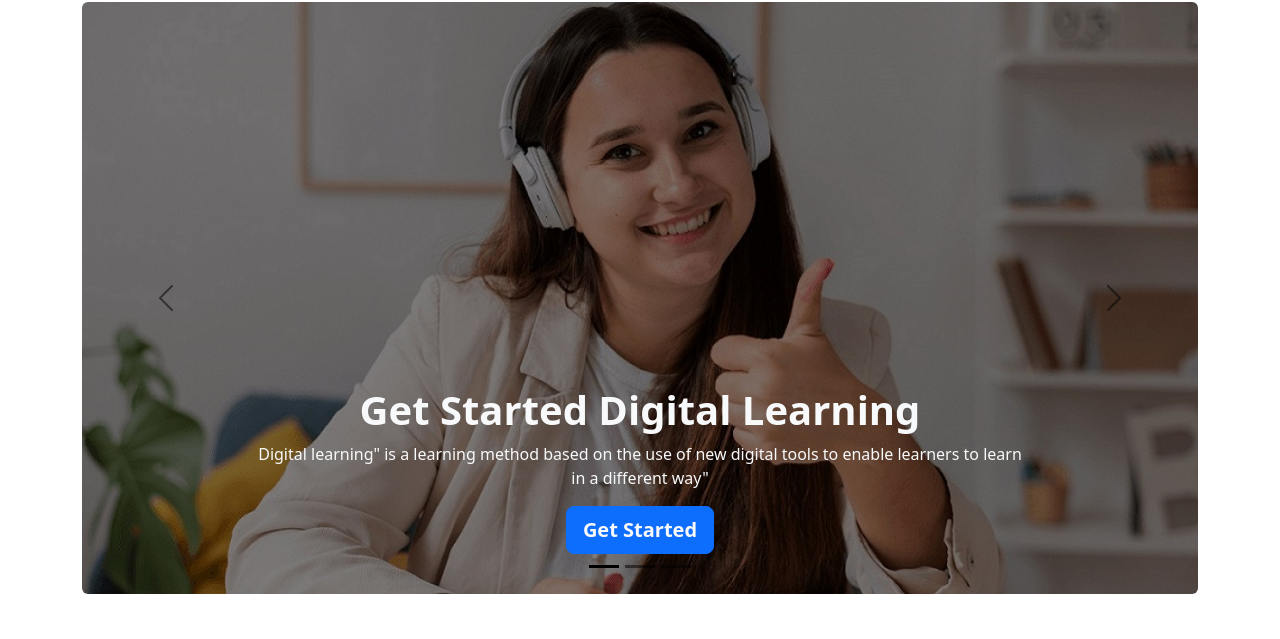
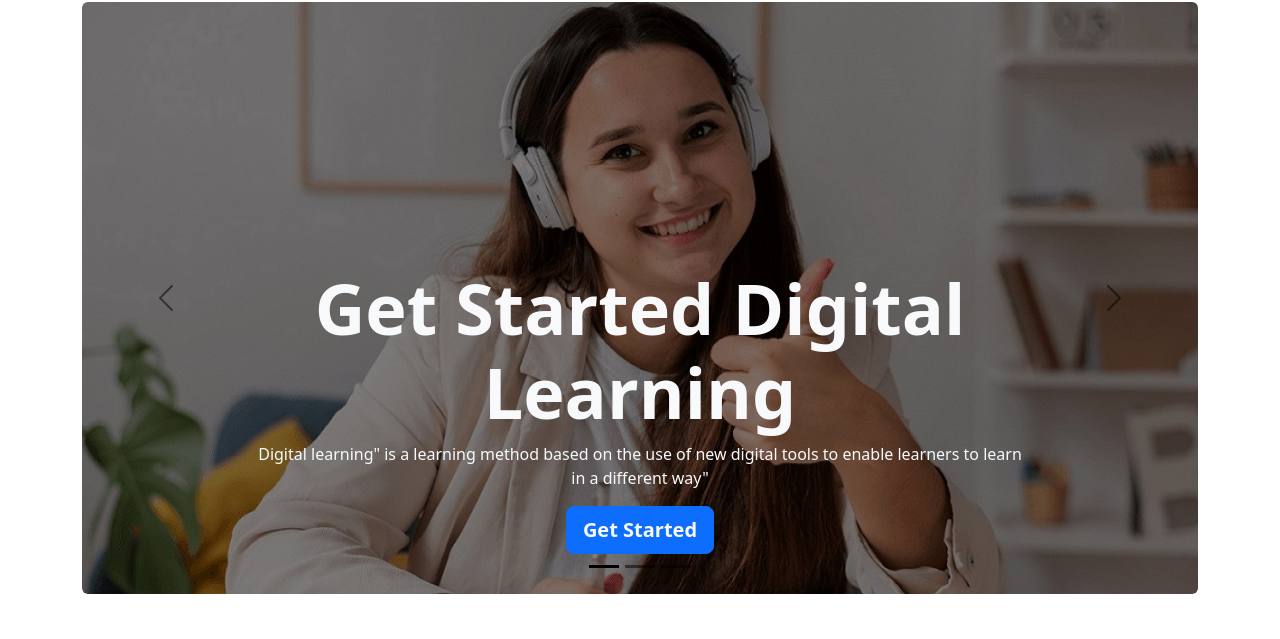
Before and after one commit to MrMernDeveloper/Tech-Website, a plain HTML site: page index.html in a window 1280 px wide. Shown: the part 76-715 px from the top of the page. Drawn offline with nearby package versions, Linux system fonts and the light colour scheme.

Commit message:
changed carousol caption

```diff
--- a/index.html
+++ b/index.html
@@ -72,48 +72,59 @@
                 <div class="carousel-inner rounded">
                     <div class="carousel-item active " data-bs-interval="10000">
                         <img src="images/cover/cover-1.jpg" class="d-block w-100 " style="min-height: 350px;" alt="...">
-                        <div class="carousel-caption ">
-                            <div class=" text-light">
-                                <h5 class="fs-1 fw-bold">Get Started Digital Learning</h5>
+                        <div class="ps-lg-5 pe-lg-5">
+                            <div class="carousel-caption  ">
+                                <div class=" text-light  ">
+                                    <h5 class="fs-1 fw-bold d-md-block d-lg-none ">Get Started Digital Learning</h5>
+                                    <h5 class="display-2 fw-bold d-lg-block  d-none ">Get Started Digital Learning</h5>
                                     <p>Digital learning" is a learning method based on the use of new digital tools to
                                         enable learners to learn in a different
                                         way"</p>
                                     <button class="btn btn-lg btn-primary text-light fw-bold">Get Started</button>
 
                                 </div>
+                        </div>
+
 
                         </div>
                     </div>
-                    <div class="carousel-item " data-bs-interval="10000">
+                    <div class="carousel-item  " data-bs-interval="10000">
                         <img src="images/cover/cover-2.jpg" class="d-block w-100 " style="min-height: 350px;" alt="...">
+                        <div class="ps-lg-5 pe-lg-5">
                             <div class="carousel-caption  ">
-                            <div class=" text-light">
-                                <h5 class="fs-1 fw-bold">Get Started Digital Learning</h5>
+                                <div class=" text-light caption-text ">
+                                    <h5 class="fs-1 fw-bold d-md-block d-lg-none ">Get Started Digital Learning</h5>
+                                    <h5 class="display-2 fw-bold d-lg-block  d-none ">Get Started Digital Learning</h5>
                                     <p>Digital learning" is a learning method based on the use of new digital tools to
-                                    enable learners to learn
-                                    in a different
+                                        enable learners to learn in a different
                                         way"</p>
                                     <button class="btn btn-lg btn-primary text-light fw-bold">Get Started</button>
 
                                 </div>
+                            </div>
+
 
                         </div>
                     </div>
-                    <div class="carousel-item " data-bs-interval="10000">
+                    <div class="carousel-item  " data-bs-interval="10000">
                         <img src="images/cover/cover-3.jpg" class="d-block w-100 " style="min-height: 350px;" alt="...">
+                        <div class="ps-lg-5 pe-lg-5">
                             <div class="carousel-caption  ">
-                            <div class=" text-light">
-                                <h5 class="fs-1 fw-bold">Get Started Digital Learning</h5>
+                                <div class=" text-light caption-text ">
+                                    <h5 class="fs-1 fw-bold d-md-block d-lg-none ">Get Started Digital Learning</h5>
+                                    <h5 class="display-2 fw-bold d-lg-block  d-none ">Get Started Digital Learning</h5>
                                     <p>Digital learning" is a learning method based on the use of new digital tools to
-                                    enable learners to learn
-                                    in a different
+                                        enable learners to learn in a different
                                         way"</p>
                                     <button class="btn btn-lg btn-primary text-light fw-bold">Get Started</button>
 
                                 </div>
+                            </div>
+
 
                         </div>
                     </div>
+
 
 
 
--- a/style/style.css
+++ b/style/style.css
@@ -1,6 +1,10 @@
-body{
-   background-color:  #1E1E1E;
+
+
+.carousel-caption h5{
+    font-size: 70px;
+    font-weight: 700;
 }
+
 .explore-section {
     background-color: #E6E6FA;
 }
```
Lines whose indentation alone changed are shown as unchanged.
